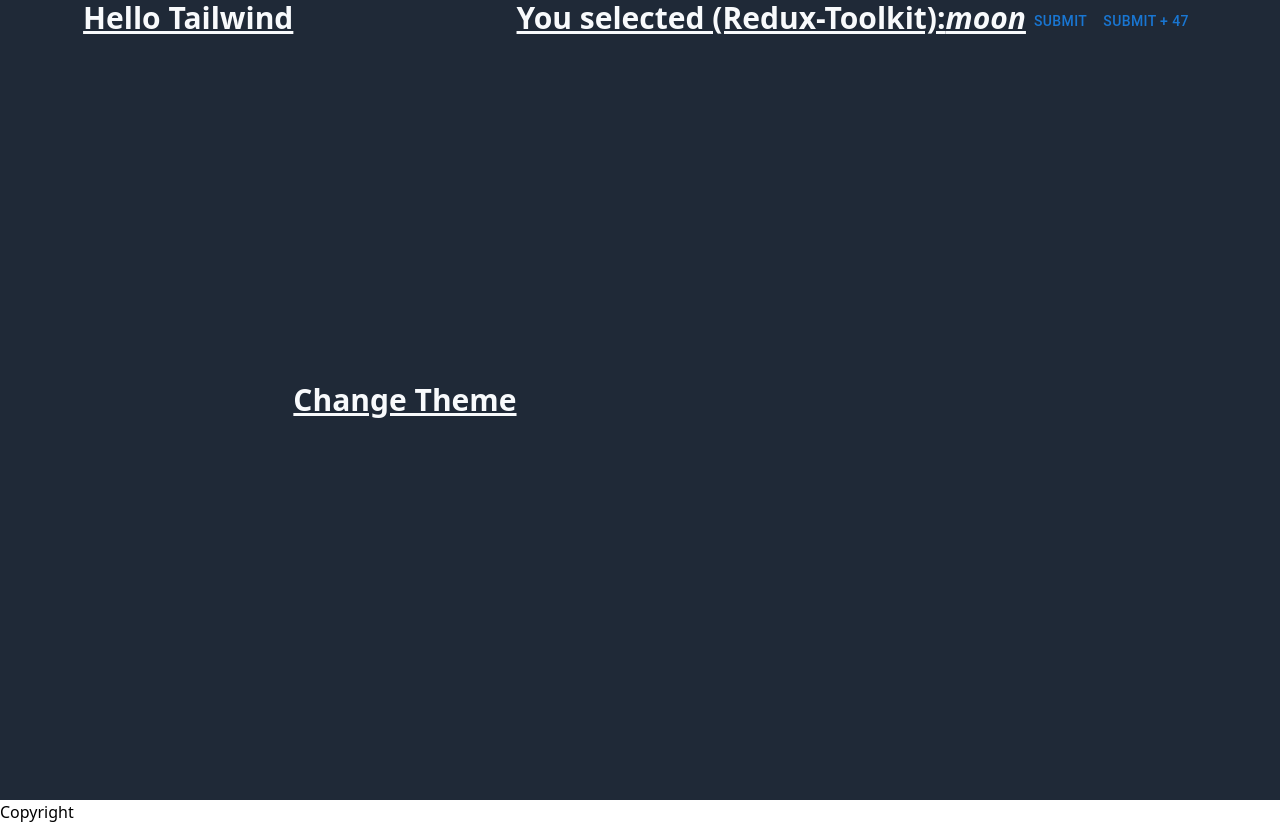
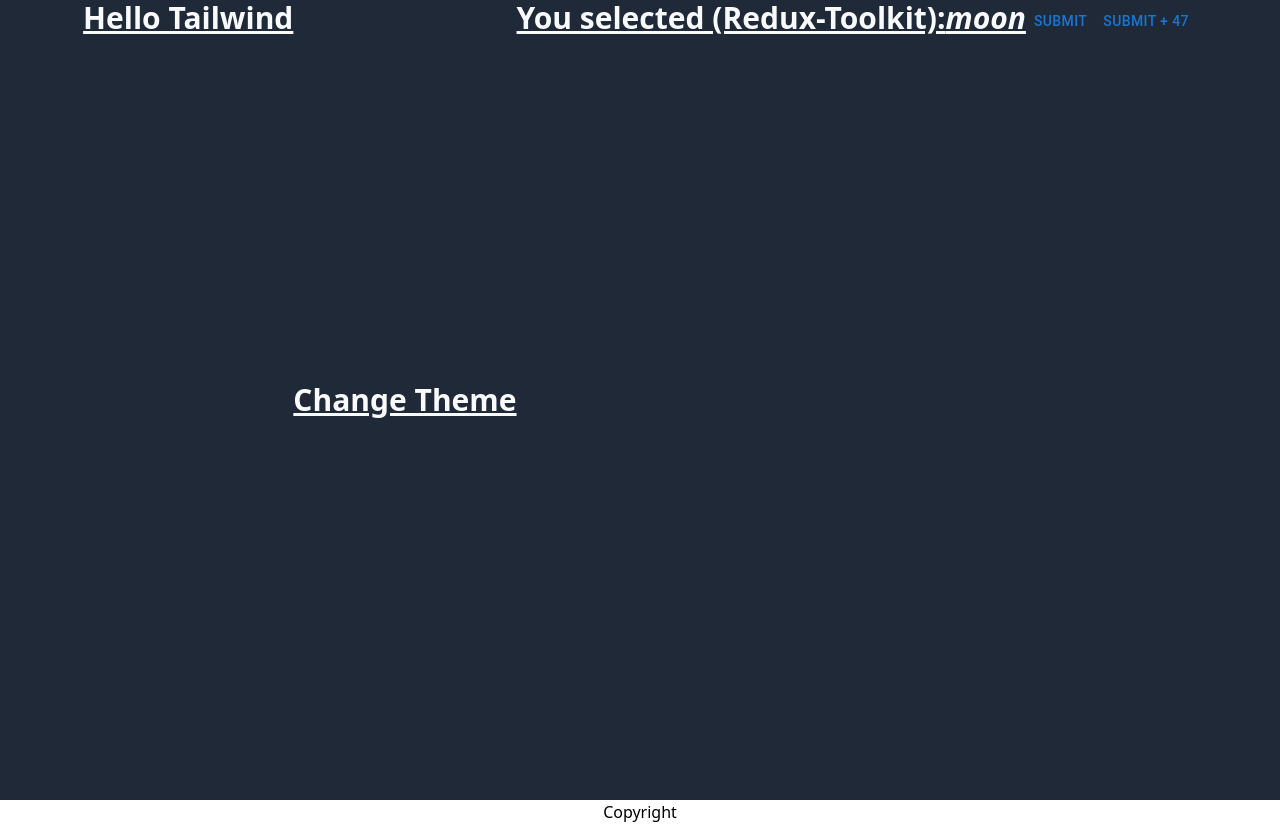
Before and after one commit to project-showroom/project-showroom-v2, a Next.js app: page / in a window 1280 px wide. Built offline with nearby package versions, Linux system fonts and the light colour scheme.

Commit message:
Refactor: Main file is separated its components

```diff
--- a/src/components/button-components/submit-button.tsx
+++ b/src/components/button-components/submit-button.tsx
@@ -1,13 +1,15 @@
-import { useId } from "react";
-import classNames from "classnames";
-import { SubmitTypeButton } from "../button-elements";
-import { ISubmitButtonType } from "../../types/element-types/button-elements-types";
+import { useId } from 'react';
 
-const COMPONENT_NAME = "SubmitButton";
+import classNames from 'classnames';
+
+import { ISubmitButtonType } from '../../types/element-types/button-elements-types';
+import { SubmitTypeButton } from '../button-elements';
+
+const COMPONENT_NAME = 'SubmitButton';
 const SubmitButton = (props: ISubmitButtonType) => {
-  const id = useId() + "-" + COMPONENT_NAME;
+  const id = useId() + '-' + COMPONENT_NAME;
 
-  const { className, ...rest } = props;
+  const { className, submitCounter, ...rest } = props;
 
   return (
     <SubmitTypeButton
@@ -15,11 +17,11 @@
       {...rest}
       className={classNames(
         className,
-        "bg-green", // All submit buttons will have this class
-        COMPONENT_NAME
+        'bg-green', // All submit buttons will have this class
+        COMPONENT_NAME,
       )}
     >
-      Submit {props.submitCounter ? `+ ${props.submitCounter}` : ""}
+      Submit {submitCounter ? `+ ${submitCounter}` : ''}
     </SubmitTypeButton>
   );
 };
--- /dev/null
+++ b/src/features/footer-feature/footer-feature.tsx
@@ -0,0 +1,14 @@
+import { Copyright } from './index';
+
+const COMPONENT_NAME = 'FooterFeature';
+const FooterFeature = () => {
+  return (
+    <>
+      <Copyright />
+    </>
+  );
+};
+
+FooterFeature.displayName = COMPONENT_NAME;
+
+export { FooterFeature };
--- /dev/null
+++ b/src/features/main-feature/components/copyright.tsx
@@ -0,0 +1,19 @@
+import { useId } from "react";
+import classNames from "classnames";
+
+const COMPONENT_NAME = "Copyright";
+const Copyright = (props: { className?: string }) => {
+  const id = useId() + "-" + COMPONENT_NAME;
+
+  const { className, ...rest } = props;
+
+  return (
+    <div id={id} {...rest} className={classNames(className, COMPONENT_NAME)}>
+      {COMPONENT_NAME}
+    </div>
+  );
+};
+
+Copyright.displayName = COMPONENT_NAME;
+
+export { Copyright };
--- /dev/null
+++ b/src/features/main-feature/index.ts
@@ -0,0 +1,4 @@
+// Description: This file is the entry point for the footer-feature module
+import { Copyright } from "./components/copyright";
+
+export { Copyright };
--- /dev/null
+++ b/src/features/main-feature/main-feature.tsx
@@ -0,0 +1,33 @@
+import { useDispatch, useSelector } from 'react-redux';
+
+import { SubmitButton } from '../../components/button-components';
+import { iconAction } from '../../store/icon-slice';
+
+const COMPONENT_NAME = 'MainFeature';
+const MainFeature = () => {
+  const dispatcher = useDispatch();
+
+  let icon = useSelector((state: { icon: { icon: string } }) => state.icon);
+
+  const onChangeTheme = () => {
+    if (icon.icon === 'moon') dispatcher(iconAction.iconSun());
+    else dispatcher(iconAction.iconMoon());
+  };
+
+  return (
+    <>
+      Hello Tailwind
+      <button onClick={onChangeTheme}>Change Theme</button>
+      <b>You selected (Redux-Toolkit): </b>
+      <i>{icon.icon}</i>
+      <div id="button-test">
+        <SubmitButton />
+        <SubmitButton submitCounter={47} />
+      </div>
+    </>
+  );
+};
+
+MainFeature.displayName = COMPONENT_NAME;
+
+export { MainFeature };
--- a/src/pages/index.tsx
+++ b/src/pages/index.tsx
@@ -1,28 +1,23 @@
 import classNames from 'classnames';
 import Head from 'next/head';
-import { useDispatch, useSelector } from 'react-redux';
+import { useSelector } from 'react-redux';
 
-import { SubmitButton } from '../components/button-components';
-import { Copyright } from '../features/footer-feature';
-import { iconAction } from '../store/icon-slice';
-
+import { FooterFeature } from '../features/footer-feature/footer-feature';
+import { MainFeature } from '../features/main-feature/main-feature';
 export default function Home() {
-  const dispatcher = useDispatch();
-
   let icon = useSelector((state: { icon: { icon: string } }) => state.icon);
-
-  const onChangeTheme = () => {
-    if (icon.icon === 'moon') dispatcher(iconAction.iconSun());
-    else dispatcher(iconAction.iconMoon());
-  };
 
   const moonClassNames = {
     'bg-gray-800 text-slate-50': icon.icon === 'moon',
   };
-
   const sunClassNames = {
     'bg-slate-50 text-gray-800': icon.icon === 'sun',
   };
+  const mainClassNames = classNames(
+    'justify-center text-3xl font-bold underline h-screen flex',
+    moonClassNames,
+    sunClassNames,
+  );
 
   return (
     <>
@@ -32,24 +27,11 @@
         <meta name="viewport" content="width=device-width, initial-scale=1" />
         <link rel="icon" href="/favicon.ico" />
       </Head>
-      <main
-        className={classNames(
-          'justify-center text-3xl font-bold underline h-screen flex',
-          moonClassNames,
-          sunClassNames,
-        )}
-      >
-        Hello Tailwind
-        <button onClick={onChangeTheme}>Change Theme</button>
-        <b>You selected (Redux-Toolkit): </b>
-        <i>{icon.icon}</i>
-        <div id="button-test">
-          <SubmitButton />
-          <SubmitButton submitCounter={47} />
-        </div>
+      <main className={mainClassNames}>
+        <MainFeature />
       </main>
-      <footer>
-        <Copyright />
+      <footer className="flex justify-center">
+        <FooterFeature />
       </footer>
     </>
   );
```
